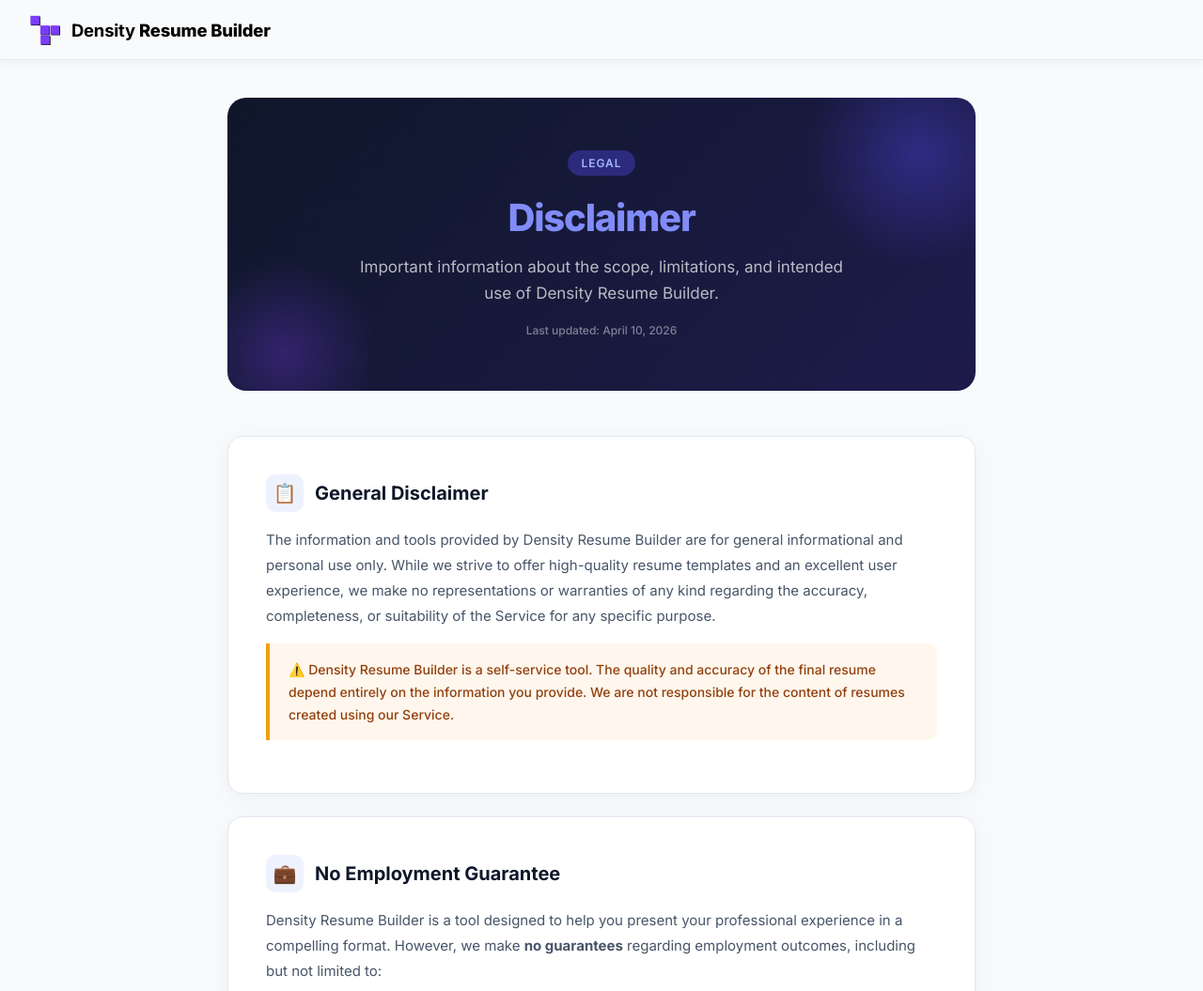
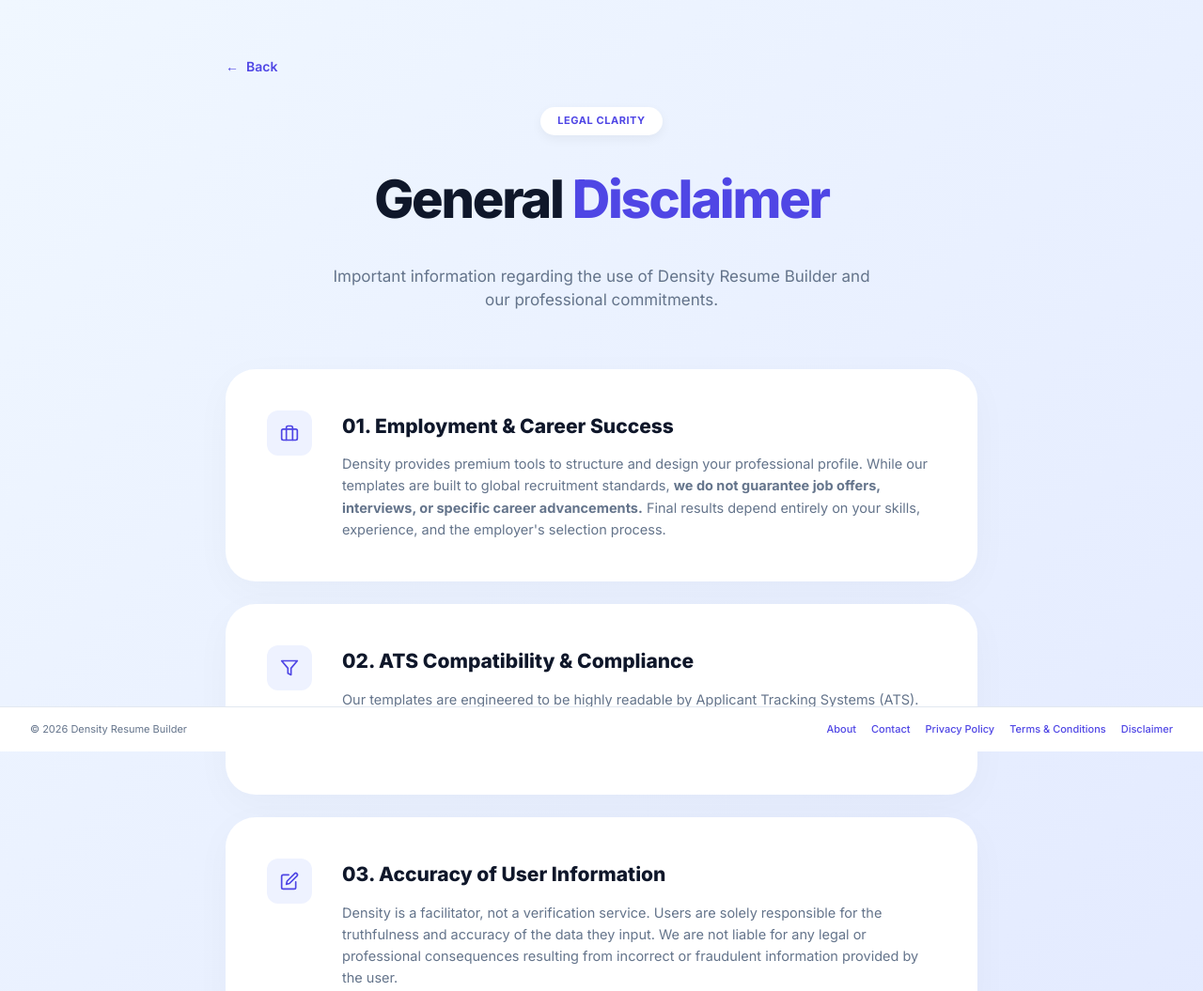
Before and after one commit to shivam76909/Density-Resume-Builder, a plain HTML site: page Resume builder/disclaimer.html in a window 1280 px wide. Shown: the top 1055 px of the page at 94% size. Drawn offline with Linux system fonts and the light colour scheme.

Commit message:
Revise disclaimer title and enhance content structure
Updated the disclaimer title and description for clarity, improved styling, and added new sections for better organization.

```diff
--- a/Resume builder/disclaimer.html
+++ b/Resume builder/disclaimer.html
@@ -3,358 +3,262 @@
 <head>
   <meta charset="UTF-8" />
   <meta name="viewport" content="width=device-width, initial-scale=1.0"/>
-  <title>Disclaimer — Density Resume Builder</title>
-  <meta name="description" content="Read the Disclaimer for Density Resume Builder — understand the limitations and scope of our free resume creation tool."/>
+  <title>General Disclaimer — Density Resume Builder</title>
+  <meta name="description" content="Read the General Disclaimer for Density Resume Builder. Understand our commitments regarding employment, ATS compatibility, and data accuracy."/>
   <link rel="preconnect" href="https://fonts.googleapis.com"/>
   <link rel="preconnect" href="https://fonts.gstatic.com" crossorigin/>
   <link href="https://fonts.googleapis.com/css2?family=Inter:wght@400;500;600;700;800&display=swap" rel="stylesheet"/>
   <style>
     :root {
       --primary: #4F46E5;
-      --primary-hover: #4338CA;
-      --bg-light: #F8FAFC;
+      --primary-light: #EEF2FF;
+      --text-dark: #0F172A;
+      --text-muted: #64748B;
+      --bg-gradient: linear-gradient(135deg, #f0f7ff 0%, #e0e7ff 100%);
     }
 
     *, *::before, *::after { box-sizing: border-box; margin: 0; padding: 0; }
 
-    html, body {
+    body {
       font-family: 'Inter', sans-serif;
-      background: var(--bg-light);
-      color: #0F172A;
-      -webkit-font-smoothing: antialiased;
+      background: var(--bg-gradient);
+      color: var(--text-dark);
+      min-height: 100vh;
+      display: flex;
+      flex-direction: column;
+      align-items: center;
+      padding: 60px 24px;
+      line-height: 1.6;
     }
 
-    /* ── NAVBAR ── */
-    .navbar {
+    /* ── BACK BUTTON ── */
+    .back-btn {
+      align-self: flex-start;
+      max-width: 800px;
+      margin: 0 auto 32px;
+      width: 100%;
       display: flex;
+    }
+    .back-btn a {
+      display: inline-flex;
       align-items: center;
-      height: 64px;
-      padding: 0 32px;
-      background: rgba(248, 250, 252, 0.9);
-      backdrop-filter: blur(12px);
-      border-bottom: 1px solid #e2e8f0;
-      box-shadow: 0 4px 12px -2px rgba(0,0,0,0.06);
-      position: fixed;
-      top: 0; width: 100%;
-      z-index: 1000;
+      gap: 8px;
+      color: var(--primary);
+      text-decoration: none;
+      font-size: 14px;
+      font-weight: 600;
+      transition: opacity 0.2s;
     }
-    .brand-logo {
-      display: flex;
-      align-items: center;
-      gap: 12px;
-      text-decoration: none;
-      color: #000;
+    .back-btn a:hover { opacity: 0.7; }
+
+    /* ── HEADER ── */
+    header {
+      text-align: center;
+      margin-bottom: 60px;
     }
-    .brand-logo img { width: 32px; height: 32px; object-fit: contain; }
-    .brand-logo span { font-size: 1.15rem; font-weight: 650; letter-spacing: -0.01em; }
-    .brand-logo strong { font-weight: 800; }
-
-    /* ── PAGE WRAPPER ── */
-    .page-wrapper {
-      max-width: 860px;
+    .badge {
+      display: inline-block;
+      background: #fff;
+      color: var(--primary);
+      font-size: 11px;
+      font-weight: 700;
+      padding: 6px 18px;
+      border-radius: 100px;
+      margin-bottom: 24px;
+      box-shadow: 0 4px 12px rgba(0,0,0,0.05);
+      letter-spacing: 0.05em;
+      text-transform: uppercase;
+    }
+    h1 {
+      font-size: 56px;
+      font-weight: 800;
+      letter-spacing: -0.04em;
+      margin-bottom: 24px;
+    }
+    h1 span { color: var(--primary); }
+    .subtitle {
+      font-size: 17px;
+      color: var(--text-muted);
+      max-width: 600px;
       margin: 0 auto;
-      padding: 104px 32px 80px;
+      line-height: 1.5;
     }
 
-    /* ── HERO BANNER ── */
-    .page-hero {
-      background: linear-gradient(135deg, #0F172A 0%, #1E1B4B 100%);
-      border-radius: 20px;
-      padding: 56px 48px;
-      margin-bottom: 48px;
-      color: #fff;
-      position: relative;
-      overflow: hidden;
-      text-align: center;
+    /* ── CONTENT CARDS ── */
+    .content-container {
+      width: 100%;
+      max-width: 800px;
     }
-    .page-hero::before {
-      content: '';
-      position: absolute;
-      top: -60px; right: -60px;
-      width: 240px; height: 240px;
-      background: radial-gradient(circle, rgba(79,70,229,0.4) 0%, transparent 70%);
+    .policy-card {
+      background: #fff;
+      border-radius: 32px;
+      padding: 44px;
+      margin-bottom: 24px;
+      box-shadow: 0 10px 40px rgba(0,0,0,0.03);
+      display: flex;
+      gap: 32px;
+      align-items: flex-start;
     }
-    .page-hero::after {
-      content: '';
-      position: absolute;
-      bottom: -60px; left: -40px;
-      width: 200px; height: 200px;
-      background: radial-gradient(circle, rgba(124,58,237,0.3) 0%, transparent 70%);
-    }
-    .page-hero .badge {
-      display: inline-block;
-      background: rgba(79,70,229,0.4);
-      color: #A5B4FC;
-      font-size: 12px;
-      font-weight: 600;
-      letter-spacing: 0.08em;
-      text-transform: uppercase;
-      padding: 6px 14px;
-      border-radius: 100px;
-      margin-bottom: 20px;
-    }
-    .page-hero h1 {
-      font-size: 40px;
-      font-weight: 800;
-      letter-spacing: -0.03em;
-      margin-bottom: 14px;
-    }
-    .page-hero h1 span { color: #818CF8; }
-    .page-hero p {
-      font-size: 17px;
-      color: rgba(255,255,255,0.7);
-      max-width: 540px;
-      margin: 0 auto;
-      line-height: 1.65;
-    }
-    .page-hero .last-updated {
-      display: inline-block;
-      margin-top: 18px;
-      font-size: 12px;
-      color: rgba(255,255,255,0.45);
-      font-weight: 500;
-    }
-
-    /* ── CONTENT CARD ── */
-    .content-card {
-      background: #fff;
-      border-radius: 16px;
-      border: 1px solid #e2e8f0;
-      padding: 40px;
-      box-shadow: 0 4px 24px rgba(0,0,0,0.05);
-      margin-bottom: 24px;
-      animation: fadeInUp 0.5s ease backwards;
-    }
-    .content-card h2 {
-      font-size: 20px;
-      font-weight: 700;
-      color: #0F172A;
-      margin-bottom: 16px;
-      display: flex;
-      align-items: center;
-      gap: 12px;
-    }
-    .content-card h2 .icon {
-      width: 40px; height: 40px;
-      background: #EEF2FF;
-      border-radius: 10px;
+    .icon-box {
+      width: 48px;
+      height: 48px;
+      background: var(--primary-light);
+      border-radius: 12px;
       display: flex;
       align-items: center;
       justify-content: center;
-      font-size: 20px;
       flex-shrink: 0;
+      color: var(--primary);
     }
-    .content-card p {
-      font-size: 15px;
-      color: #475569;
-      line-height: 1.8;
+    .card-text h2 {
+      font-size: 21px;
+      font-weight: 800;
       margin-bottom: 12px;
+      color: var(--text-dark);
     }
-    .content-card p:last-child { margin-bottom: 0; }
-    .content-card ul {
-      margin: 12px 0 12px 20px;
-    }
-    .content-card ul li {
-      font-size: 15px;
-      color: #475569;
-      line-height: 1.8;
-      margin-bottom: 6px;
+    .card-text p {
+      font-size: 14.5px;
+      color: var(--text-muted);
+      margin-bottom: 0;
     }
 
-    /* ── HIGHLIGHT BOX ── */
-    .highlight-box {
-      background: #FFF7ED;
-      border-left: 4px solid #F59E0B;
-      border-radius: 0 10px 10px 0;
-      padding: 16px 20px;
-      margin: 16px 0;
+    /* ── FOOTER ── */
+    footer {
+      margin-top: 40px;
+      text-align: center;
+      font-size: 13px;
+      color: #94a3b8;
     }
-    .highlight-box p {
-      font-size: 14px;
-      color: #92400E;
-      line-height: 1.7;
-      margin: 0;
-      font-weight: 500;
+    footer a {
+      color: var(--primary);
+      text-decoration: none;
+      font-weight: 700;
     }
 
-    /* ── INFO BOX  ── */
-    .info-box {
-      background: #EEF2FF;
-      border-left: 4px solid var(--primary);
-      border-radius: 0 10px 10px 0;
-      padding: 16px 20px;
-      margin: 16px 0;
-    }
-    .info-box p {
-      font-size: 14px;
-      color: #3730A3;
-      line-height: 1.7;
-      margin: 0;
-      font-weight: 500;
-    }
-
-    /* ── CTA ── */
-    .cta-card {
-      background: linear-gradient(135deg, var(--primary) 0%, #7C3AED 100%);
-      border-radius: 16px;
-      padding: 40px;
-      text-align: center;
-      color: #fff;
-      animation: fadeInUp 0.5s ease 0.3s backwards;
-    }
-    .cta-card h2 { font-size: 24px; font-weight: 800; margin-bottom: 10px; }
-    .cta-card p { font-size: 15px; color: rgba(255,255,255,0.8); margin-bottom: 24px; }
-    .cta-btn {
-      display: inline-block;
-      background: #fff;
-      color: var(--primary);
-      padding: 14px 36px;
-      border-radius: 10px;
-      font-size: 15px;
-      font-weight: 700;
-      text-decoration: none;
-      transition: all 0.2s;
-    }
-    .cta-btn:hover { transform: translateY(-2px); box-shadow: 0 8px 20px rgba(0,0,0,0.2); }
-
-    /* ── BOTTOM BAR ── */
+    /* ── GLOBAL BOTTOM BAR ── */
     .bottom-bar {
       width: 100%;
       height: 48px;
       background: #fff;
-      border-top: 1px solid #f1f5f9;
+      border-top: 1px solid #e2e8f0;
       display: flex;
       align-items: center;
       padding: 0 32px;
-      gap: 20px;
+      position: fixed;
+      bottom: 0;
+      left: 0;
+      z-index: 1000;
     }
-    .bottom-bar span { font-size: 11px; color: #64748b; }
-    .bottom-bar a { font-size: 11px; color: var(--primary); text-decoration: none; font-weight: 500; }
-    .bottom-bar a:hover { text-decoration: underline; }
+    .bottom-bar .copy {
+      font-size: 11px;
+      color: #64748b;
+      font-weight: 400;
+    }
+    .bottom-bar .nav-links {
+      margin-left: auto;
+      display: flex;
+      gap: 16px;
+    }
+    .bottom-bar .nav-links a {
+      font-size: 11px;
+      color: #4F46E5;
+      text-decoration: none;
+      font-weight: 500;
+    }
+    .bottom-bar .nav-links a:hover { text-decoration: underline; }
 
-    @keyframes fadeInUp {
-      from { opacity: 0; transform: translateY(20px); }
-      to   { opacity: 1; transform: translateY(0); }
+    @media (max-width: 640px) {
+      h1 { font-size: 40px; }
+      .policy-card { padding: 32px; flex-direction: column; gap: 20px; }
     }
   </style>
 </head>
 <body>
 
-  <!-- NAVBAR -->
-  <nav class="navbar">
-    <a href="index.html" class="brand-logo">
-      <img src="img/logo.png" alt="Density Logo">
-      <span>Density <strong>Resume Builder</strong></span>
-    </a>
-  </nav>
-
-  <div class="page-wrapper">
-
-    <!-- Hero -->
-    <div class="page-hero">
-      <div class="badge">Legal</div>
-      <h1><span>Disclaimer</span></h1>
-      <p>Important information about the scope, limitations, and intended use of Density Resume Builder.</p>
-      <span class="last-updated">Last updated: April 10, 2026</span>
+  <div class="back-btn">
+    <a href="index.html"><span>&larr;</span> Back</a>
   </div>
 
-    <!-- General Disclaimer -->
-    <div class="content-card" style="animation-delay:0.05s">
-      <h2><span class="icon">📋</span> General Disclaimer</h2>
-      <p>The information and tools provided by Density Resume Builder are for general informational and personal use only. While we strive to offer high-quality resume templates and an excellent user experience, we make no representations or warranties of any kind regarding the accuracy, completeness, or suitability of the Service for any specific purpose.</p>
-      <div class="highlight-box">
-        <p>⚠️ Density Resume Builder is a self-service tool. The quality and accuracy of the final resume depend entirely on the information you provide. We are not responsible for the content of resumes created using our Service.</p>
+  <header>
+    <div class="badge">Legal Clarity</div>
+    <h1>General <span>Disclaimer</span></h1>
+    <p class="subtitle">Important information regarding the use of Density Resume Builder and our professional commitments.</p>
+  </header>
+
+  <main class="content-container">
+
+    <!-- 01. Employment -->
+    <section class="policy-card">
+      <div class="icon-box">
+        <svg xmlns="http://www.w3.org/2000/svg" width="20" height="20" viewBox="0 0 24 24" fill="none" stroke="currentColor" stroke-width="2" stroke-linecap="round" stroke-linejoin="round"><rect x="2" y="7" width="20" height="14" rx="2" ry="2"/><path d="M16 21V5a2 2 0 0 0-2-2h-4a2 2 0 0 0-2 2v16"/></svg>
       </div>
+      <div class="card-text">
+        <h2>01. Employment & Career Success</h2>
+        <p>Density provides premium tools to structure and design your professional profile. While our templates are built to global recruitment standards, <strong>we do not guarantee job offers, interviews, or specific career advancements.</strong> Final results depend entirely on your skills, experience, and the employer's selection process.</p>
       </div>
+    </section>
 
-    <!-- No Employment Guarantee -->
-    <div class="content-card" style="animation-delay:0.1s">
-      <h2><span class="icon">💼</span> No Employment Guarantee</h2>
-      <p>Density Resume Builder is a tool designed to help you present your professional experience in a compelling format. However, we make <strong>no guarantees</strong> regarding employment outcomes, including but not limited to:</p>
-      <ul>
-        <li>Securing job interviews or employment offers.</li>
-        <li>Passing Applicant Tracking Systems (ATS) for any specific employer or role.</li>
-        <li>Achieving salary increases, promotions, or career advancement.</li>
-        <li>Suitability of any resume template for a particular industry or role.</li>
-      </ul>
-      <p>Career outcomes depend on many factors beyond resume formatting, including your qualifications, experience, and the job market conditions at the time of application.</p>
+    <!-- 02. ATS -->
+    <section class="policy-card">
+      <div class="icon-box">
+        <svg xmlns="http://www.w3.org/2000/svg" width="20" height="20" viewBox="0 0 24 24" fill="none" stroke="currentColor" stroke-width="2" stroke-linecap="round" stroke-linejoin="round"><polygon points="22 3 2 3 10 12.46 10 19 14 21 14 12.46 22 3"/></svg>
       </div>
+      <div class="card-text">
+        <h2>02. ATS Compatibility & Compliance</h2>
+        <p>Our templates are engineered to be highly readable by Applicant Tracking Systems (ATS). However, because every company uses different software versions and configurations, 100% readability across every existing system is not warranted.</p>
+      </div>
+    </section>
 
-    <!-- No Professional Advice -->
-    <div class="content-card" style="animation-delay:0.15s">
-      <h2><span class="icon">🎓</span> No Professional Career Advice</h2>
-      <p>Nothing on this website or within the Service constitutes professional career counseling, HR advice, or legal employment advice. Any suggestions, tips, or guidance provided within the tool (such as section labels or placeholder text) are general in nature.</p>
-      <p>We strongly recommend consulting a qualified career advisor, HR professional, or recruiter for personalized career guidance, especially for specialized industries or executive-level positions.</p>
-      <div class="info-box">
-        <p>💡 For industry-specific resume guidance, consider consulting a certified professional resume writer (CPRW) or a career coach with expertise in your field.</p>
+    <!-- 03. Accuracy -->
+    <section class="policy-card">
+      <div class="icon-box">
+        <svg xmlns="http://www.w3.org/2000/svg" width="20" height="20" viewBox="0 0 24 24" fill="none" stroke="currentColor" stroke-width="2" stroke-linecap="round" stroke-linejoin="round"><path d="M11 4H4a2 2 0 0 0-2 2v14a2 2 0 0 0 2 2h14a2 2 0 0 0 2-2v-7"/><path d="M18.5 2.5a2.121 2.121 0 0 1 3 3L12 15l-4 1 1-4 9.5-9.5z"/></svg>
       </div>
+      <div class="card-text">
+        <h2>03. Accuracy of User Information</h2>
+        <p>Density is a facilitator, not a verification service. Users are solely responsible for the truthfulness and accuracy of the data they input. We are not liable for any legal or professional consequences resulting from incorrect or fraudulent information provided by the user.</p>
       </div>
+    </section>
 
-    <!-- Accuracy of Content -->
-    <div class="content-card" style="animation-delay:0.2s">
-      <h2><span class="icon">✏️</span> Accuracy of Your Content</h2>
-      <p>You are solely responsible for the accuracy, truthfulness, and legality of all content you include in your resume. This includes but is not limited to:</p>
-      <ul>
-        <li>Your personal and contact information.</li>
-        <li>Work experience, job titles, and dates of employment.</li>
-        <li>Educational qualifications and certifications.</li>
-        <li>Skills, languages, and other personal attributes.</li>
-        <li>References and their contact details.</li>
-      </ul>
-      <p>Providing false or misleading information on a resume may have serious professional and legal consequences. Density Resume Builder accepts no liability for any consequences arising from inaccurate or misleading content submitted by users.</p>
+    <!-- 04. External -->
+    <section class="policy-card">
+      <div class="icon-box">
+        <svg xmlns="http://www.w3.org/2000/svg" width="20" height="20" viewBox="0 0 24 24" fill="none" stroke="currentColor" stroke-width="2" stroke-linecap="round" stroke-linejoin="round"><path d="M10 13a5 5 0 0 0 7.54.54l3-3a5 5 0 0 0-7.07-7.07l-1.72 1.71"/><path d="M14 11a5 5 0 0 0-7.54-.54l-3 3a5 5 0 0 0 7.07 7.07l1.71-1.71"/></svg>
       </div>
+      <div class="card-text">
+        <h2>04. External Links & Integrations</h2>
+        <p>Our platform may feature links to external job boards or career resources. Density does not endorse, control, or take responsibility for the content, security, or privacy practices of these third-party platforms.</p>
+      </div>
+    </section>
 
-    <!-- Third-Party Links -->
-    <div class="content-card" style="animation-delay:0.25s">
-      <h2><span class="icon">🔗</span> Third-Party Content & Links</h2>
-      <p>Our Service may occasionally reference or link to third-party websites, resources, or services for informational purposes. We have no control over the content, privacy policies, or practices of any third-party sites and do not endorse them.</p>
-      <p>We accept no responsibility for any loss or damage arising from your use of, or reliance on, third-party content or websites linked from our Service. We encourage you to review the privacy policies and terms of any third-party sites you visit.</p>
+    <!-- 05. As-Is -->
+    <section class="policy-card">
+      <div class="icon-box">
+        <svg xmlns="http://www.w3.org/2000/svg" width="20" height="20" viewBox="0 0 24 24" fill="none" stroke="currentColor" stroke-width="2" stroke-linecap="round" stroke-linejoin="round"><path d="M17.5 19a3.5 3.5 0 0 0 0-7c-.3 0-.6 0-.9.1a5 5 0 0 0-9.8 1.4c0 .2 0 .4.1.6a4.5 4.5 0 0 0-4.1 5a3.5 3.5 0 0 0 3.3 3.9h11.4a3.5 3.5 0 0 0 0-4z"/></svg>
       </div>
+      <div class="card-text">
+        <h2>05. Platform "As-Is" Status</h2>
+        <p>We strive for perfection, but Density is provided on an "as-is" basis. We are not responsible for any temporary service interruptions, data loss due to server maintenance, or minor formatting variations across different PDF readers.</p>
+      </div>
+    </section>
 
-    <!-- Browser-Based Tool -->
-    <div class="content-card" style="animation-delay:0.3s">
-      <h2><span class="icon">🌐</span> Browser-Based Tool</h2>
-      <p>Density Resume Builder operates entirely in your web browser. All data processing occurs locally on your device. While this provides excellent privacy, it also means:</p>
-      <ul>
-        <li>Your resume data is not automatically saved to a cloud service — save your document regularly.</li>
-        <li>Clearing your browser's local storage or cache may result in loss of data.</li>
-        <li>The appearance of your resume may vary slightly between browsers and operating systems.</li>
-        <li>PDF export quality depends on your browser's print functionality.</li>
-      </ul>
-      <p>We recommend using Google Chrome for the best experience and most accurate PDF export results.</p>
-    </div>
+  </main>
 
-    <!-- Limitation of Liability -->
-    <div class="content-card" style="animation-delay:0.35s">
-      <h2><span class="icon">🛡️</span> Limitation of Liability</h2>
-      <p>To the maximum extent permitted by law, Density Resume Builder, its creators, contributors, and affiliated parties shall not be liable for any direct, indirect, incidental, consequential, or punitive damages arising from your use of the Service.</p>
-      <p>This includes, without limitation, damages for loss of profits, loss of data, loss of goodwill, service interruptions, or computer failures — even if we have been advised of the possibility of such damages.</p>
-    </div>
-
-    <!-- Changes -->
-    <div class="content-card" style="animation-delay:0.4s">
-      <h2><span class="icon">🔄</span> Changes to This Disclaimer</h2>
-      <p>We reserve the right to update or modify this Disclaimer at any time. Any changes will be reflected on this page with a revised "Last updated" date. Your continued use of the Service after changes are posted constitutes your acceptance of the updated Disclaimer.</p>
-      <p>If you have any questions about this Disclaimer, please <a href="contact.html" style="color:var(--primary);font-weight:600;text-decoration:none;">contact us</a>.</p>
-    </div>
-
-    <!-- CTA -->
-    <div class="cta-card">
-      <h2>Ready to Build Your Resume?</h2>
-      <p>Start creating a professional, job-winning resume for free — no sign-up needed.</p>
-      <a href="templates.html" class="cta-btn">Browse Templates →</a>
-    </div>
-
-  </div>
+  <footer>
+    Last modified: April 2026<br>
+    Questions? Contact <a href="contact.html">Legal Support</a>
+  </footer>
 
   <!-- BOTTOM BAR -->
   <div class="bottom-bar">
-    <span>© 2026 Density Resume Builder</span>
+    <span class="copy">© 2026 Density Resume Builder</span>
+    <div class="nav-links">
+      <a href="about.html">About</a>
+      <a href="contact.html">Contact</a>
       <a href="privacy-policy.html">Privacy Policy</a>
-    <a href="terms.html">Terms & Conditions</a>
+      <a href="terms.html">Terms &amp; Conditions</a>
       <a href="disclaimer.html">Disclaimer</a>
-    <a href="about.html">About Us</a>
-    <a href="contact.html">Contact</a>
+    </div>
   </div>
 
 </body>
```
Lines whose indentation alone changed are shown as unchanged.
